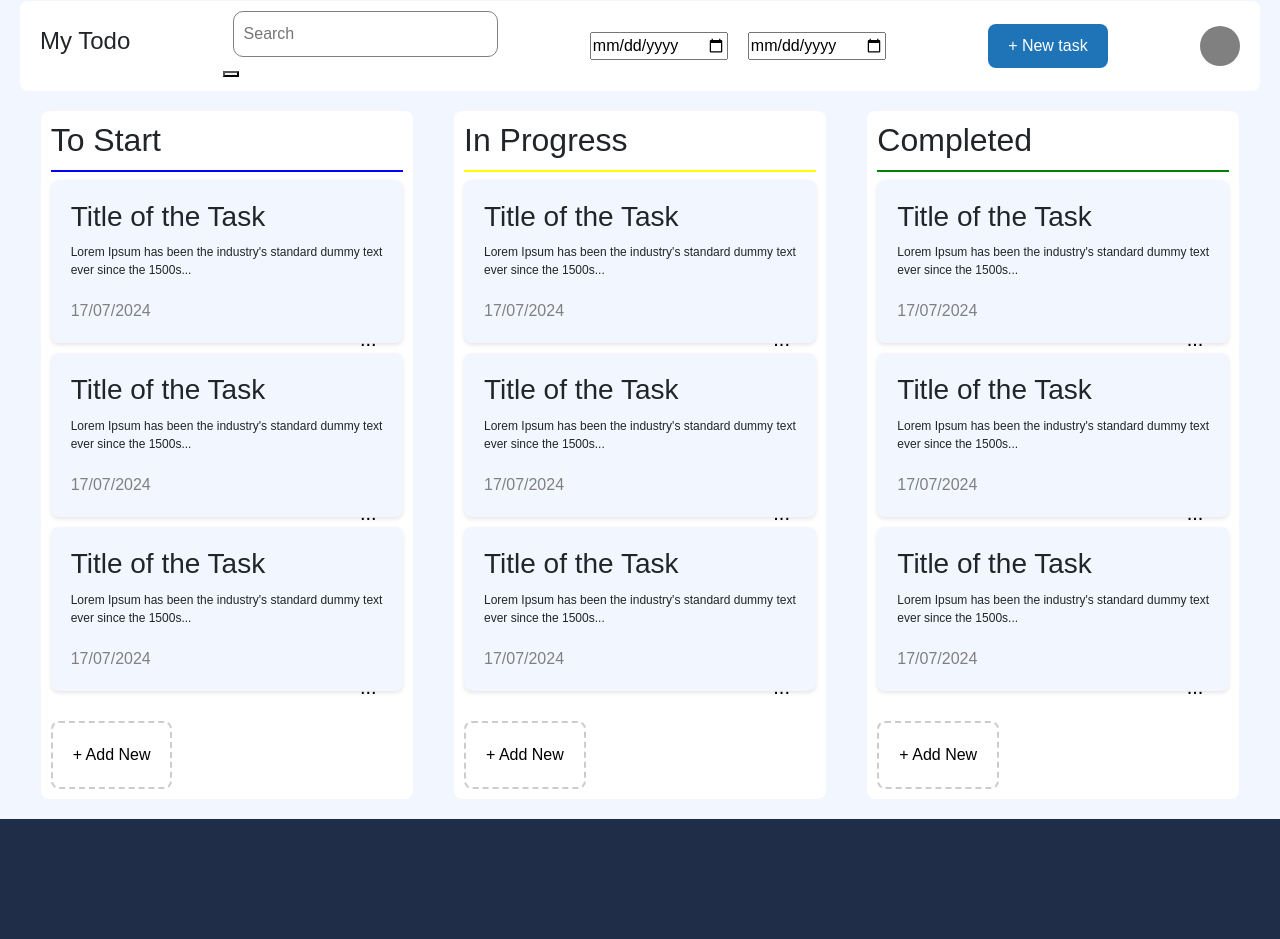
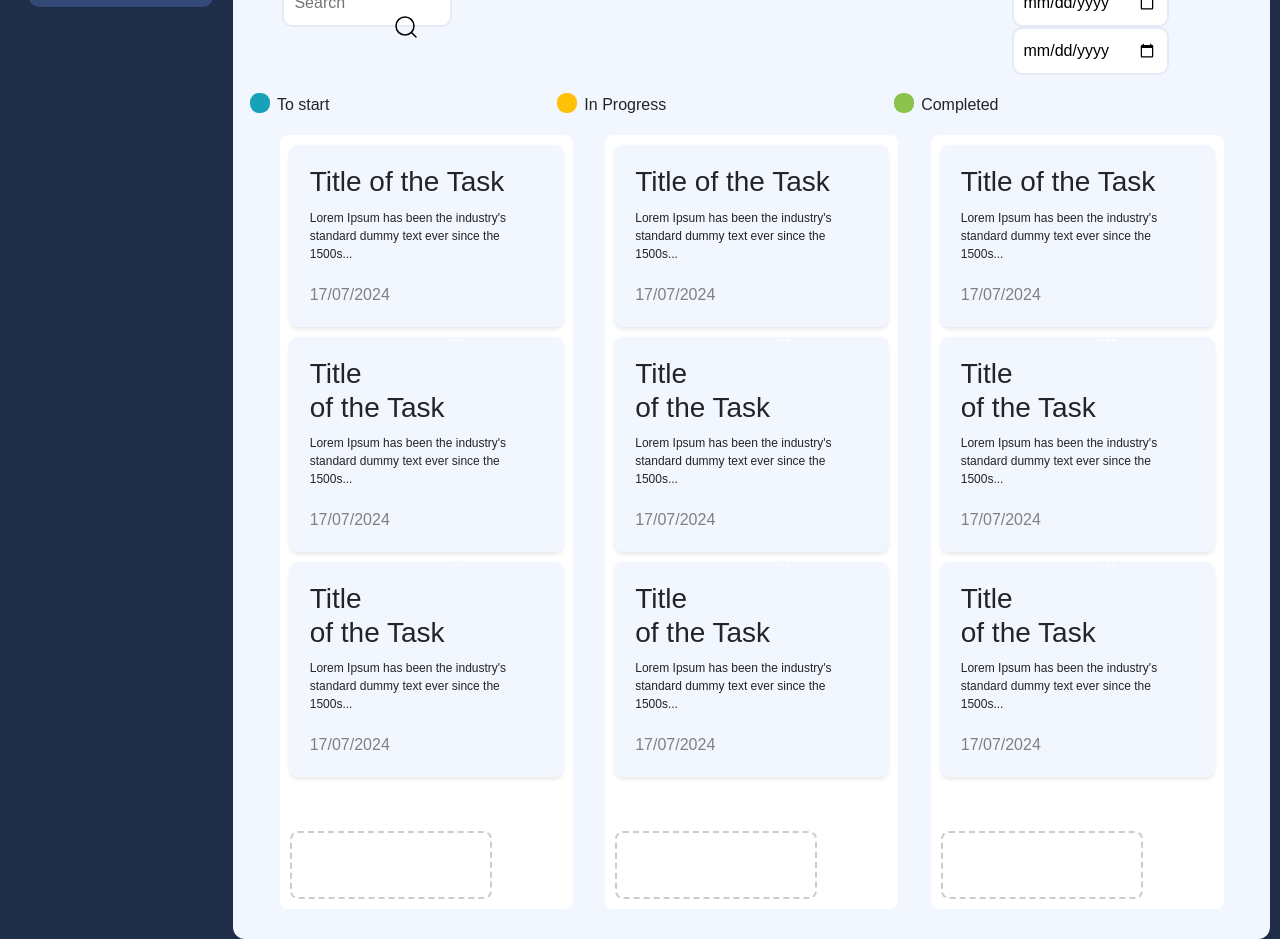
Before and after one commit to FSSA-Project/TIK-TIK-App, a React (Create React App) app: page /dashboard in a window 1280 px wide. Before the commit the page ends 819 px from the top, so only its background shows below. Built offline with nearby package versions, Linux system fonts and the light colour scheme.

Commit message:
feat: Dashboard created

```diff
--- a/src/App.js
+++ b/src/App.js
@@ -1,14 +1,16 @@
 import React from 'react';
 import { BrowserRouter as Router, Route, Routes } from 'react-router-dom';
 import './App.css';
-// import Register from './components/Register';
+import Register from './components/Register';
 import Dashboard from './components/Dashboard';
-// import Login from './components/Login';
+import Login from './components/Login';
 
 const App = () => {
   return (
     <Router>
       <Routes>
+        <Route path='/' element={<Login />} />
+        <Route path='/register' element={<Register />} />
         <Route path="/dashboard" element={<Dashboard />} />
       </Routes>
     </Router>
--- a/src/components/Dashboard.jsx
+++ b/src/components/Dashboard.jsx
@@ -1,30 +1,63 @@
 import React from 'react';
 import '../styles/Dashboard.css';
 import TaskColumn from './Taskcolumn';
+import Sidebar from './Sidebar';
 
 const Dashboard = () => {
   return (
-
+    <div className='dashboard-container'>
+      <Sidebar/>
     <div className="dashboard">
-      <header className="dashboard-header">
-        <h1>My Todo</h1>
+      <header className="dashboard-header-container">
+        <div className="dashboard-header-content-1">
+        <h3 className='dashboard-header-title'>My Todo</h3>
+        </div>
+        <div className="dashboard-header-content-2">
+        <button className="new-task-btn">
+        <svg xmlns="http://www.w3.org/2000/svg" viewBox="0 0 24 24" width="24" height="24" color="#ffffff" fill="none">
+         <path d="M12 8V16M16 12L8 12" stroke="currentColor" stroke-width="1.5" stroke-linecap="round" stroke-linejoin="round" />
+         <path d="M22 12C22 6.47715 17.5228 2 12 2C6.47715 2 2 6.47715 2 12C2 17.5228 6.47715 22 12 22C17.5228 22 22 17.5228 22 12Z" stroke="currentColor" stroke-width="1.5" />
+        </svg>
+          New task</button>
+        <div className="user-avatar">
+          <img src='https://discoveries.vanderbilthealth.com/wp-content/uploads/2023/09/test-Headshot.jpg' alt='profile-imag'/>
+        </div>
+        </div>
+      </header>
+        {/* Search div */}
+        <div className="dashboard-header-container-2">
         <div className="search">
           <input type="text" placeholder="Search" />
-          <button className="search-btn"></button>
+          <svg xmlns="http://www.w3.org/2000/svg" viewBox="0 0 24 24" width="24" height="24" color="#000000" fill="none" class="search-icon">
+            <path d="M17.5 17.5L22 22" stroke="currentColor" stroke-width="1.5" stroke-linecap="round" stroke-linejoin="round" />
+            <path d="M20 11C20 6.02944 15.9706 2 11 2C6.02944 2 2 6.02944 2 11C2 15.9706 6.02944 20 11 20C15.9706 20 20 15.9706 20 11Z" stroke="currentColor" stroke-width="1.5" stroke-linejoin="round" />
+          </svg>
         </div>
         <div className="date-filter">
           <input type="date" />
           <input type="date" />
         </div>
-        <button className="new-task-btn">+ New task</button>
-        <div className="user-avatar"></div>
-      </header>
+        </div>
+
+      {/* <div className="task-title">
+        <p className="task-title-1">To Start</p>
+        <p className="task-title-2">In Progress</p>
+        <p className="task-title-3">Completed</p>
+      </div> */}
+
+      <div className="task-columns">
+        <div className='to-start'><p className='to-start-color'></p>To start</div>
+        <div className='in-progress'><p className='in-progress-color'></p>In Progress</div>
+        <div className='completed'><p className='completed-color'></p>Completed</div>
+      </div>
+
       <div className="task-columns">
         <TaskColumn title="To Start" color="blue" />
         <TaskColumn title="In Progress" color="yellow" />
         <TaskColumn title="Completed" color="green" />
       </div>
     </div>
+    </div>
   );
 };
 
--- a/src/components/Login.jsx
+++ b/src/components/Login.jsx
@@ -1,5 +1,6 @@
 import React, { useEffect, useState } from 'react';
 import { Link, useNavigate } from 'react-router-dom';
+import '../styles/Register.css';
 
 const LoginForm = () => {
   const [formData, setFormData] = useState({ email: '', password: '' });
--- a/src/components/Register.jsx
+++ b/src/components/Register.jsx
@@ -1,5 +1,6 @@
 import React, { useEffect, useState } from 'react';
 import { Link, useNavigate } from 'react-router-dom';
+import '../styles/Register.css';
 
 const RegisterForm = () => {
   const [formData, setFormData] = useState({
--- /dev/null
+++ b/src/components/Sidebar.jsx
@@ -0,0 +1,40 @@
+import '../styles/Sidebar.css';
+
+const Sidebar = () => {
+    return (
+        <div className="sidebar-container">
+            <div className="sidebar-header">
+                <div className="sidebar-logo">
+                <svg xmlns="http://www.w3.org/2000/svg" viewBox="0 0 24 24" width="24" height="24" color="#ffffff" fill="none">
+                    <path d="M11 6L21 6" stroke="currentColor" stroke-width="1.5" stroke-linecap="round" />
+                    <path d="M11 12L21 12" stroke="currentColor" stroke-width="1.5" stroke-linecap="round" />
+                    <path d="M11 18L21 18" stroke="currentColor" stroke-width="1.5" stroke-linecap="round" />
+                    <path d="M3 7.39286C3 7.39286 4 8.04466 4.5 9C4.5 9 6 5.25 8 4" stroke="currentColor" stroke-width="1.5" stroke-linecap="round" stroke-linejoin="round" />
+                    <path d="M3 18.3929C3 18.3929 4 19.0447 4.5 20C4.5 20 6 16.25 8 15" stroke="currentColor" stroke-width="1.5" stroke-linecap="round" stroke-linejoin="round" />
+                </svg>
+                </div>
+                <div className="sidebar-logo-text">
+                    ToDo
+                </div>
+            </div>
+
+            {/* Sidebar Dashboard */}
+            <div className="sidebar-dashboard">
+                <div className="sidebar-dashboard-icon">
+                <svg xmlns="http://www.w3.org/2000/svg" viewBox="0 0 24 24" width="24" height="24" color="#ffffff" fill="none">
+                    <path d="M2 18C2 16.4596 2 15.6893 2.34673 15.1235C2.54074 14.8069 2.80693 14.5407 3.12353 14.3467C3.68934 14 4.45956 14 6 14C7.54044 14 8.31066 14 8.87647 14.3467C9.19307 14.5407 9.45926 14.8069 9.65327 15.1235C10 15.6893 10 16.4596 10 18C10 19.5404 10 20.3107 9.65327 20.8765C9.45926 21.1931 9.19307 21.4593 8.87647 21.6533C8.31066 22 7.54044 22 6 22C4.45956 22 3.68934 22 3.12353 21.6533C2.80693 21.4593 2.54074 21.1931 2.34673 20.8765C2 20.3107 2 19.5404 2 18Z" stroke="currentColor" stroke-width="1.5" />
+                    <path d="M14 18C14 16.4596 14 15.6893 14.3467 15.1235C14.5407 14.8069 14.8069 14.5407 15.1235 14.3467C15.6893 14 16.4596 14 18 14C19.5404 14 20.3107 14 20.8765 14.3467C21.1931 14.5407 21.4593 14.8069 21.6533 15.1235C22 15.6893 22 16.4596 22 18C22 19.5404 22 20.3107 21.6533 20.8765C21.4593 21.1931 21.1931 21.4593 20.8765 21.6533C20.3107 22 19.5404 22 18 22C16.4596 22 15.6893 22 15.1235 21.6533C14.8069 21.4593 14.5407 21.1931 14.3467 20.8765C14 20.3107 14 19.5404 14 18Z" stroke="currentColor" stroke-width="1.5" />
+                    <path d="M2 6C2 4.45956 2 3.68934 2.34673 3.12353C2.54074 2.80693 2.80693 2.54074 3.12353 2.34673C3.68934 2 4.45956 2 6 2C7.54044 2 8.31066 2 8.87647 2.34673C9.19307 2.54074 9.45926 2.80693 9.65327 3.12353C10 3.68934 10 4.45956 10 6C10 7.54044 10 8.31066 9.65327 8.87647C9.45926 9.19307 9.19307 9.45926 8.87647 9.65327C8.31066 10 7.54044 10 6 10C4.45956 10 3.68934 10 3.12353 9.65327C2.80693 9.45926 2.54074 9.19307 2.34673 8.87647C2 8.31066 2 7.54044 2 6Z" stroke="currentColor" stroke-width="1.5" />
+                    <path d="M14 6C14 4.45956 14 3.68934 14.3467 3.12353C14.5407 2.80693 14.8069 2.54074 15.1235 2.34673C15.6893 2 16.4596 2 18 2C19.5404 2 20.3107 2 20.8765 2.34673C21.1931 2.54074 21.4593 2.80693 21.6533 3.12353C22 3.68934 22 4.45956 22 6C22 7.54044 22 8.31066 21.6533 8.87647C21.4593 9.19307 21.1931 9.45926 20.8765 9.65327C20.3107 10 19.5404 10 18 10C16.4596 10 15.6893 10 15.1235 9.65327C14.8069 9.45926 14.5407 9.19307 14.3467 8.87647C14 8.31066 14 7.54044 14 6Z" stroke="currentColor" stroke-width="1.5" />
+                </svg>
+                </div>
+                <div className="sidebar-dashboard-title">
+                    Dashboard
+                </div>
+            </div>
+
+        </div>
+    )
+}
+
+export default Sidebar;
--- a/src/components/Taskcolumn.jsx
+++ b/src/components/Taskcolumn.jsx
@@ -4,13 +4,15 @@ import TaskCard from '../components/Taskcard.jsx';
 
 const TaskColumn = ({ title, color }) => {
   return (
+    <>
+      {/* <h2 style={{ borderColor: color }}>{title}</h2> */}
     <div className="task-column">
-      <h2 style={{ borderColor: color }}>{title}</h2>
       <TaskCard />
       <TaskCard />
       <TaskCard />
       <button className="add-new-card">+ Add New</button>
     </div>
+    </>
   );
 };
 
--- a/src/styles/Dashboard.css
+++ b/src/styles/Dashboard.css
@@ -1,42 +1,103 @@
-body {
+/* body {
     background: rgba(32, 45, 72, 1);
+  } */
+
+  .dashboard-container {
+    display: flex;
+    padding: 10px 10px 0px 0px;
+    background-color: #202d48;
   }
 
   .dashboard {
     background: rgba(242, 246, 255, 1);
-    padding: 20px;
+    padding: 30px;
+    border-radius: 12px;
   }
 
-  .dashboard-header {
+  .dashboard-header-container {
     display: flex;
     justify-content: space-between;
     align-items: center;
-    background: rgba(255, 255, 255, 1);
-    padding: 10px 20px;
+    /* padding: 10px 20px; */
+    padding: 0px 10px 0px 22px;
     border-radius: 8px;
+    align-items: center;
+    .dashboard-header-content-1{
+      .dashboard-header-title {
+        font-family: 'Work Sans', sans-serif;
+        font-weight: 600;
+      }
+    }
+    .dashboard-header-content-2 {
+      display: flex;
+      align-items: center;
+      gap: 15px;
+    }
+    .user-avatar img{
+      width: 40px;
+      height: 40px;
+      /* background: grey; */
+      border-radius: 50%;
+      border: 1px solid #202d48;
+    }
+  }
+
+  .dashboard-header-container-2 {
+    display: flex;
+    padding: 30px 0px 0px 9px;
+    gap: 560px;
+    .search {
+      position: relative;
+      display: inline-block;
+      .search-icon {
+        position: absolute;
+        right: 24px;
+        top: 50%;
+        transform: translateY(-50%);
+        pointer-events: none;
+      }
+    }
   }
 
   .search input, .date-filter input {
     margin: 0 10px;
+    border: 2px solid #e5eaf6;
+    padding: 10px;
+    border-radius: 10px;
   }
 
   .new-task-btn {
-    background: #1f73b7;
     color: white;
-    padding: 10px 20px;
     border: none;
     border-radius: 8px;
   }
 
-  .user-avatar {
-    width: 40px;
-    height: 40px;
-    background: grey;
-    border-radius: 50%;
+  .new-task-btn svg {
+    margin: 0px 10px 0px 0px;
   }
 
   .task-columns {
     display: flex;
     justify-content: space-around;
-    margin-top: 20px;
+    margin-top: 18px;
+    .to-start, .in-progress, .completed {
+      margin-left: -265px;
+      font-family: 'Work Sans', sans-serif;
+      display: flex;
+    }
+    .to-start-color, .in-progress-color, .completed-color {
+      width: 20px;
+      height: 20px;
+      border-radius: 45%;
+      margin: 0px 7px 0px 10px;
+    }
+    .to-start-color {
+      background-color: #17a2b8;
+    }
+    .in-progress-color {
+      background-color: #ffc107;
+    }
+    .completed-color {
+      background-color: #8bc34a;
+    }
   }
--- a/src/styles/Register.css
+++ b/src/styles/Register.css
@@ -1,5 +1,5 @@
 /* Common Styles */
-body {
+/* body {
   position: relative;
   font-family: Arial, sans-serif;
   background-color: #f0f2f5;
@@ -9,8 +9,8 @@ body {
   height: 100vh;
   margin: 0;
   padding: 20px;
-  /* overflow: hidden;  */
-}
+  /* overflow: hidden;
+}  */
 
 .form-container-all {
   content: "";
@@ -18,7 +18,7 @@ body {
   top: 0;
   left: 0;
   width: 100%;
-  height: 100%;
+  /* height: 100%; */
   background-image: url('../assets/img/image.png');
   background-size: cover;
   background-position: center;
--- /dev/null
+++ b/src/styles/Sidebar.css
@@ -0,0 +1,33 @@
+.sidebar-container {
+    width: 28%;
+    background-color:  #202d48;
+    .sidebar-header {
+        display: flex;
+        color: aquamarine;
+        font-size: xx-large;
+        gap: 2px;
+        margin: 20px 0px 0px 30px;
+        .sidebar-logo svg {
+            width: 40px;
+            height: 75px;
+            margin-top: -13px;
+        }
+        .sidebar-logo-text {
+            font-weight: bold;
+            color: #ffffff;
+        }
+    }
+
+    .sidebar-dashboard {
+        display: flex;
+        justify-content: center;
+        gap: 8px;
+        margin: 10px 20px 0px 29px;
+        padding: 10px 35px 10px 0px;
+        background-color: #334977;
+        border-radius: 10px;
+        .sidebar-dashboard-title {
+            color: #ffffff;
+        }
+    }
+}
```
